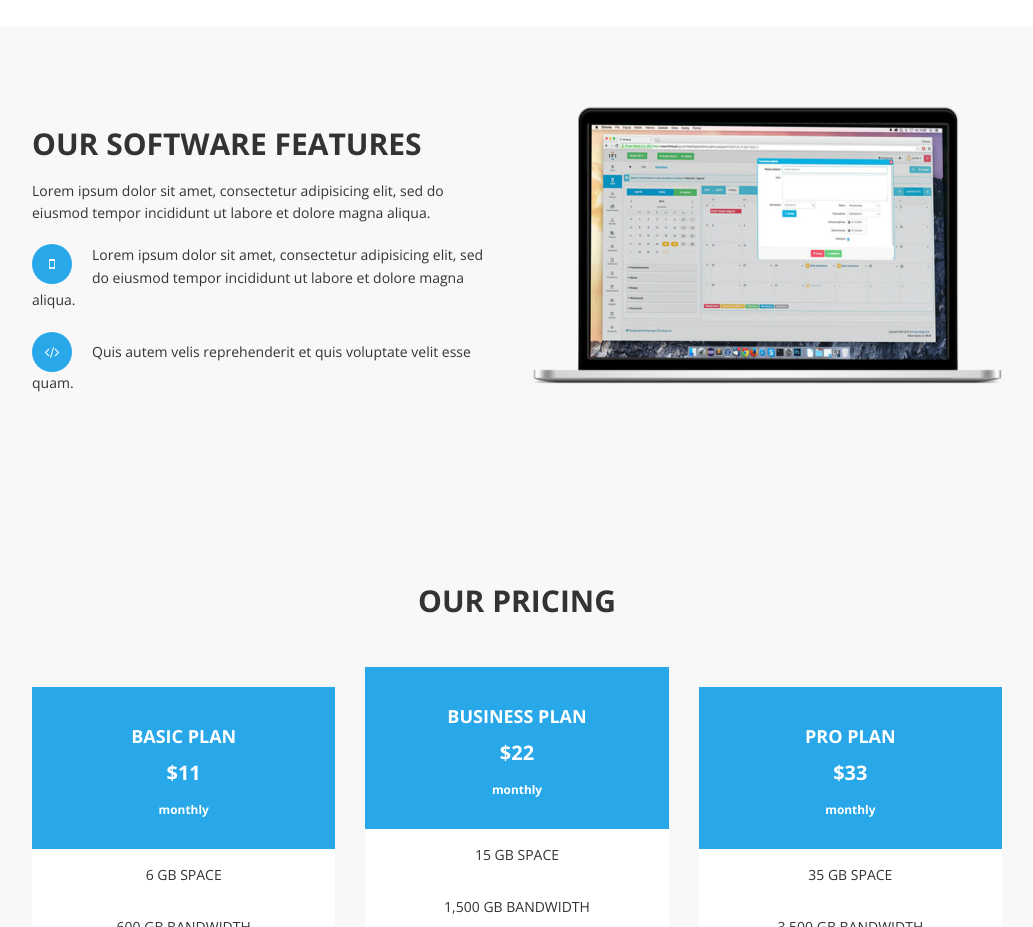
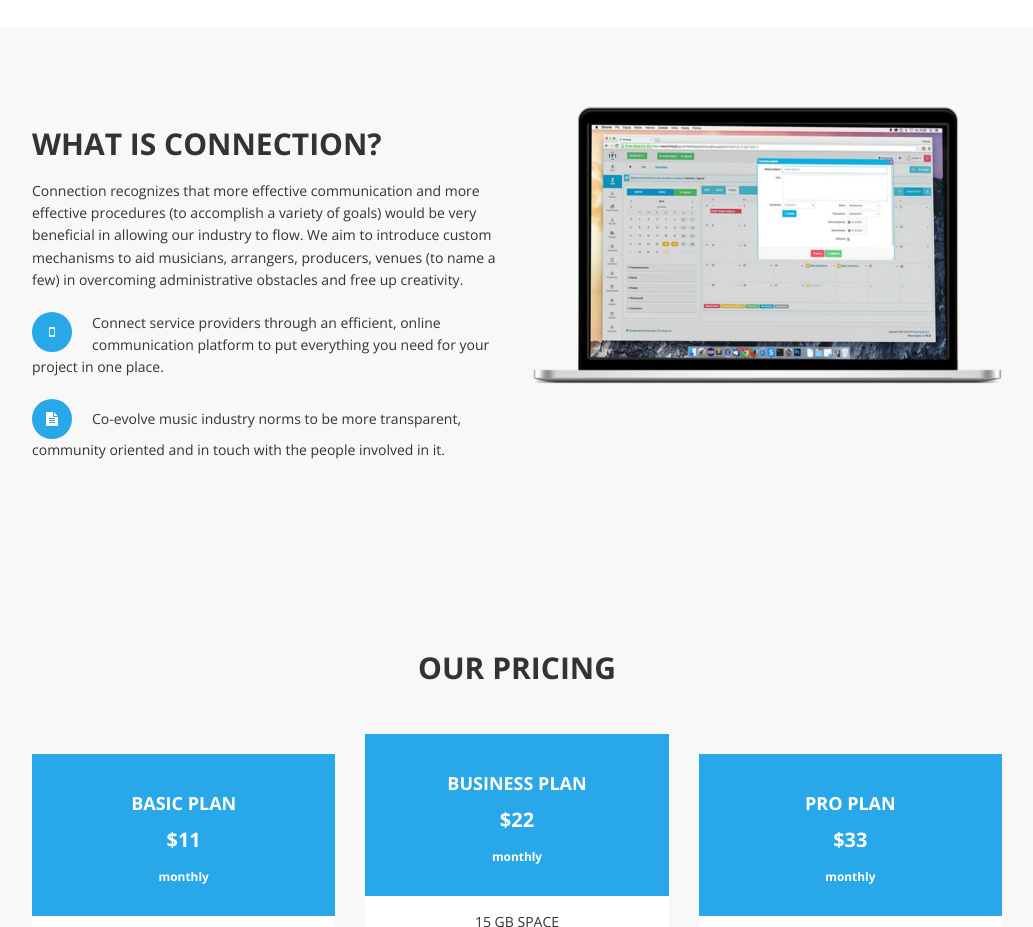
Before and after one commit to connectionSA/connection.github.io, a plain HTML site: page index.html in a window 1280 px wide. Shown: the part 1220-2147 px from the top of the page, without its empty margins (123-1156 px from the left). Drawn offline with nearby package versions, Linux system fonts and the light colour scheme.

Commit message:
Text change

```diff
--- a/index.html
+++ b/index.html
@@ -99,10 +99,10 @@
 			<div class="container">
 				<div class="row">
 					<div class="col-md-6 wow fadeInLeft" data-wow-delay="0.6s">
-						<h2 class="text-uppercase">Our Software Features</h2>
-						<p>Lorem ipsum dolor sit amet, consectetur adipisicing elit, sed do eiusmod tempor incididunt ut labore et dolore magna aliqua.</p>
-						<p><span><i class="fa fa-mobile"></i></span>Lorem ipsum dolor sit amet, consectetur adipisicing elit, sed do eiusmod tempor incididunt ut labore et dolore magna aliqua.</p>
-						<p><i class="fa fa-code"></i>Quis autem velis reprehenderit et quis voluptate velit esse quam.</p>
+						<h2 class="text-uppercase">What is Connection?</h2>
+						<p>Connection recognizes that more effective communication and more effective procedures (to accomplish a variety of goals) would be very beneficial in allowing our industry to flow. We aim to introduce custom mechanisms to aid musicians, arrangers, producers, venues (to name a few) in overcoming administrative obstacles and free up creativity.</p>
+						<p><span><i class="fa fa-mobile"></i></span>Connect service providers through an efficient, online communication platform to put everything you need for your project in one place.</p>
+						<p><i class="fa fa-file-text"></i>Co-evolve music industry norms to be more transparent, community oriented and in touch with the people involved in it.</p>
 					</div>
 					<div class="col-md-6 wow fadeInRight" data-wow-delay="0.6s">
 						<img src="images/software-img.png" class="img-responsive" alt="feature img">
```
